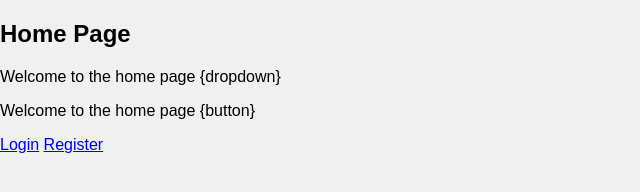
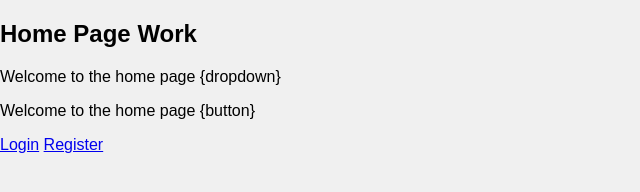
Before and after one commit to taqihaider110/PRACTICE-GIT, a plain HTML site: page index.html in a window 1280 px wide. Shown: the full height of the page, 0-640 px from the left. Drawn offline with Linux system fonts and the light colour scheme.

Commit message:
new practice

```diff
--- a/index.html
+++ b/index.html
@@ -7,7 +7,7 @@
 <body>
     <div class="container">
         <div class="header">
-            <h2>Home Page</h2>
+            <h2>Home Page Work</h2>
             <p>Welcome to the home page {dropdown}</p>
             <p>Welcome to the home page {button}</p>
         </div>
```
